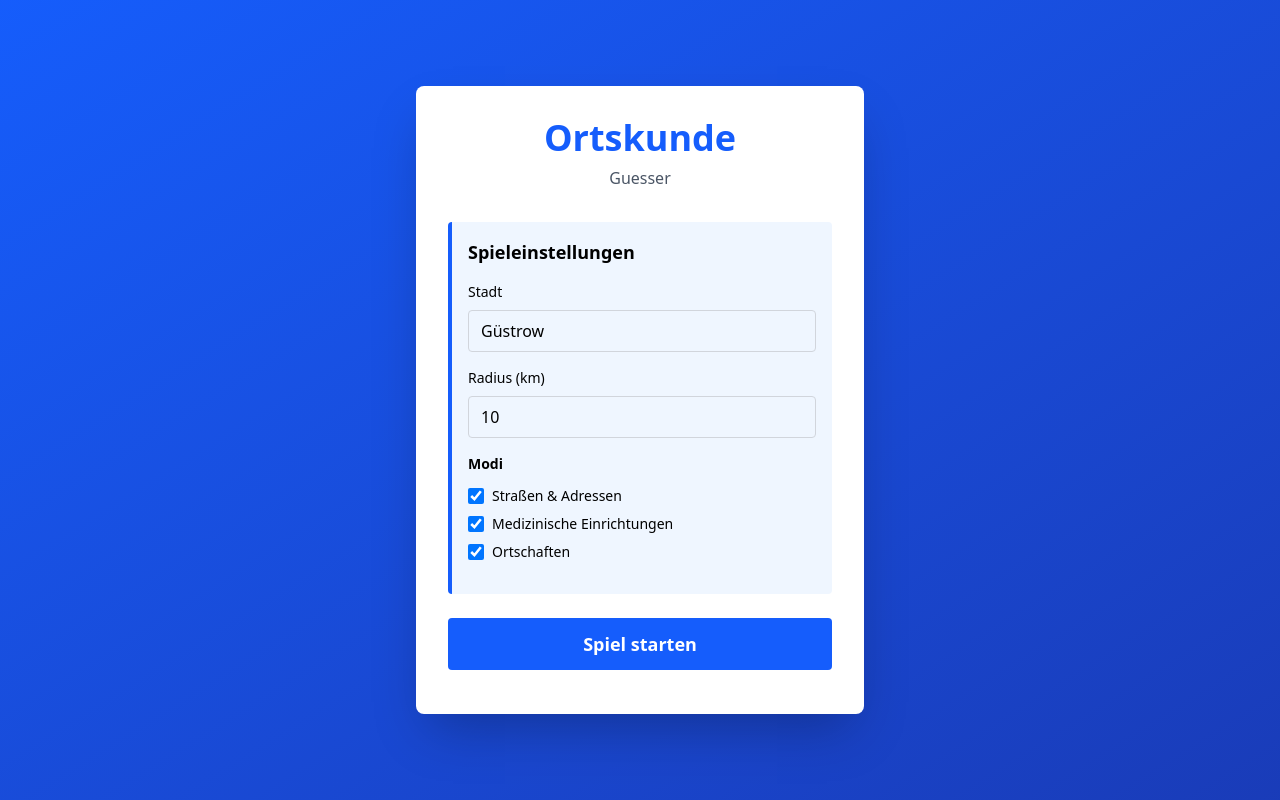
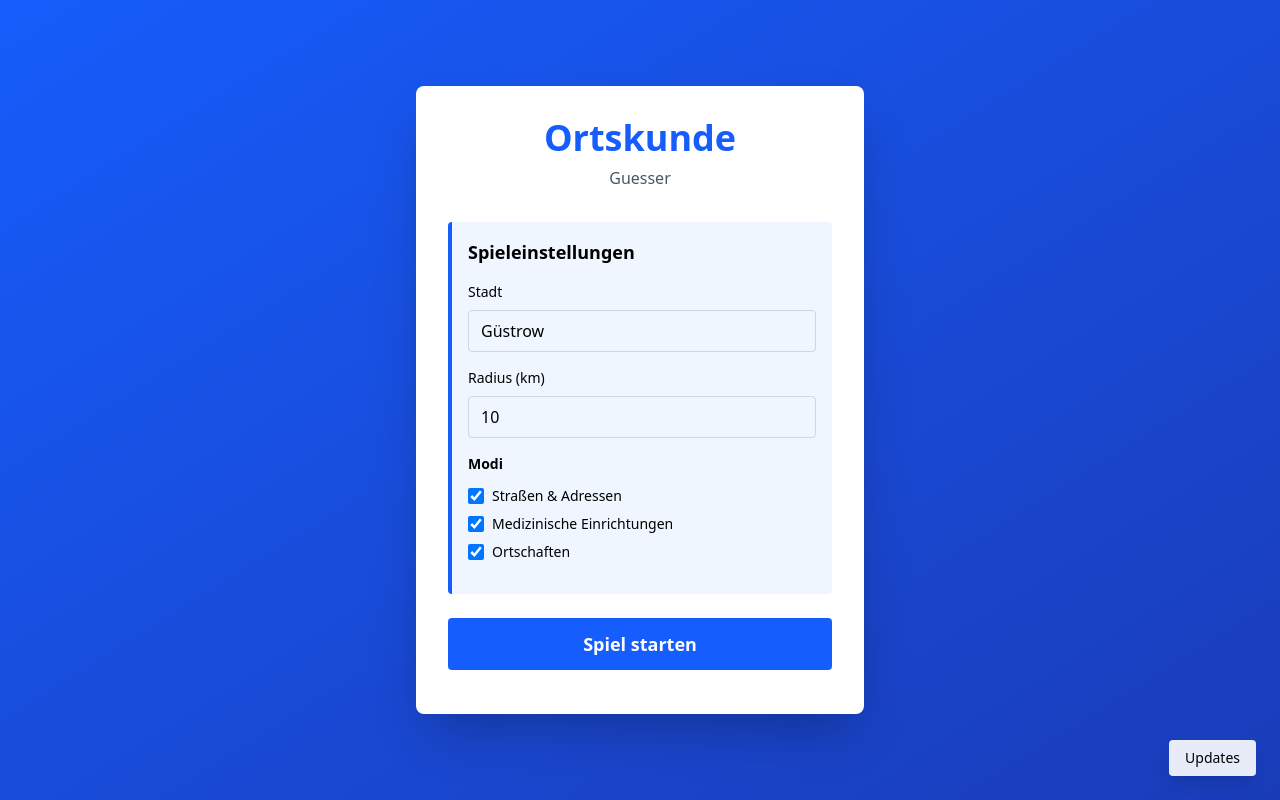
Before and after one commit to ArcticSpaceFox/OrtskundeGuesser, a Vue app: page / in a window 1280 px wide. Built offline with nearby package versions, Linux system fonts and the light colour scheme; no server answers.

Commit message:
v5.3 - Update Screen was added that shows all git commits

```diff
--- a/package.json
+++ b/package.json
@@ -4,6 +4,8 @@
   "version": "0.0.0",
   "type": "module",
   "scripts": {
+    "predev": "node scripts/gen-updates.js || true",
+    "prebuild": "node scripts/gen-updates.js || true",
     "dev": "vite",
     "build": "vite build",
     "preview": "vite preview"
--- /dev/null
+++ b/public/updates.json
@@ -0,0 +1,67 @@
+[
+  {
+    "hash": "c176343",
+    "date": "2026-02-06",
+    "message": "v5.2 - Game loop fixes"
+  },
+  {
+    "hash": "bf74f6c",
+    "date": "2026-02-06",
+    "message": "v5.1 - Gamification update - timer"
+  },
+  {
+    "hash": "5c7f720",
+    "date": "2026-02-01",
+    "message": "v5 - deploy 1"
+  },
+  {
+    "hash": "12455a2",
+    "date": "2026-02-01",
+    "message": "v4.3 - scoring update"
+  },
+  {
+    "hash": "dba0381",
+    "date": "2026-02-01",
+    "message": "v4.2"
+  },
+  {
+    "hash": "3337a73",
+    "date": "2026-02-01",
+    "message": "v4.1"
+  },
+  {
+    "hash": "1fd4ee0",
+    "date": "2026-02-01",
+    "message": "v4"
+  },
+  {
+    "hash": "4af18fa",
+    "date": "2026-02-01",
+    "message": "v3.3 - nursing homes"
+  },
+  {
+    "hash": "0361ecd",
+    "date": "2026-02-01",
+    "message": "v3.2"
+  },
+  {
+    "hash": "5dc320b",
+    "date": "2026-02-01",
+    "message": "v3.1"
+  },
+  {
+    "hash": "df00534",
+    "date": "2026-02-01",
+    "message": "v3"
+  },
+  {
+    "hash": "53cce7d",
+    "date": "2026-02-01",
+    "message": "v2"
+  },
+  {
+    "hash": "afd215d",
+    "date": "2026-02-01",
+    "message": "v1"
+  }
+]
--- /dev/null
+++ b/scripts/gen-updates.js
@@ -0,0 +1,37 @@
+#!/usr/bin/env node
+import { spawnSync } from 'child_process'
+import { writeFileSync } from 'fs'
+import { resolve } from 'path'
+
+function generate() {
+  const out = []
+  try {
+    // Use spawnSync to avoid shell interpretation issues with percent signs
+    const res = spawnSync('git', ['log', '--pretty=format:%h|%ad|%s', '--date=short', '-n', '200'], { encoding: 'utf8' })
+    if (res.status === 0 && res.stdout) {
+      const lines = res.stdout.split('\n').filter(Boolean)
+      for (const line of lines) {
+        const parts = line.split('|')
+        if (parts.length >= 3) {
+          out.push({ hash: parts[0], date: parts[1], message: parts.slice(2).join('|') })
+        }
+      }
+    } else {
+      // git failed — fallback placeholder
+      out.push({ hash: 'none', date: new Date().toISOString().slice(0,10), message: 'No git history available' })
+    }
+  } catch (e) {
+    out.push({ hash: 'none', date: new Date().toISOString().slice(0,10), message: 'No git history available' })
+  }
+
+  const target = resolve(process.cwd(), 'public', 'updates.json')
+  try {
+    writeFileSync(target, JSON.stringify(out, null, 2), 'utf8')
+    console.log('Wrote', target)
+  } catch (e) {
+    console.error('Failed to write updates.json', e)
+    process.exit(1)
+  }
+}
+
+generate()
--- a/src/components/MapGame.vue
+++ b/src/components/MapGame.vue
@@ -2,14 +2,17 @@
   <div class="h-screen w-screen overflow-hidden bg-gray-100">
     <!-- Start Screen -->
     <StartScreen
-      v-if="gamePhase === 'start'"
+      v-if="gamePhase === 'start' && !showUpdates"
       :city="centerCity"
       :radius="radiusKm"
       :show-addresses="showAddresses"
       :show-nursing-homes="showNursingHomes"
       :show-villages="showVillages"
       @start-game="handleStartGame"
+      @open-updates="showUpdates = true"
     />
+
+    <Updates v-if="gamePhase === 'start' && showUpdates" @close="showUpdates = false" />
 
     <!-- Game Screen -->
     <template v-else-if="gamePhase === 'playing'">
@@ -80,6 +83,7 @@ import GameMap from './GameMap.vue'
 import BottomInfo from './BottomInfo.vue'
 import SettingsPanel from './SettingsPanel.vue'
 import StartScreen from './StartScreen.vue'
+import Updates from './Updates.vue'
 import EndScreen from './EndScreen.vue'
 
 const gameStore = useGameStore()
@@ -87,6 +91,7 @@ const { challenge, totalScore, roundsPlayed, roundsCounted, lastPoints, message,
 gameStore.init()
 
 const mapRef = ref(null)
+const showUpdates = ref(false)
 // Round timer (30s)
 const timerRemaining = ref(30)
 let timerId = null
--- a/src/components/StartScreen.vue
+++ b/src/components/StartScreen.vue
@@ -50,6 +50,12 @@
       >
         Spiel starten
       </button>
+          <button
+            @click="$emit('open-updates')"
+            class="fixed bottom-6 right-6 px-4 py-2 bg-white/90 text-sm rounded shadow-lg"
+          >
+            Updates
+          </button>
     </div>
   </div>
 </template>
--- /dev/null
+++ b/src/components/Updates.vue
@@ -0,0 +1,34 @@
+<template>
+  <div class="h-screen w-screen bg-white flex flex-col p-4">
+    <div class="flex items-center justify-between mb-4">
+      <h2 class="text-2xl font-bold">Updates</h2>
+      <div>
+        <button @click="$emit('close')" class="px-3 py-2 bg-gray-200 rounded">Schließen</button>
+      </div>
+    </div>
+
+    <div class="overflow-auto flex-1">
+      <ul class="space-y-3">
+        <li v-for="item in updates" :key="item.hash" class="p-3 border rounded">
+          <div class="text-sm text-gray-500">{{ item.date }} • {{ item.hash }}</div>
+          <div class="mt-1 font-medium">{{ item.message }}</div>
+        </li>
+      </ul>
+      <div v-if="!updates.length" class="text-gray-500">Keine Updates gefunden.</div>
+    </div>
+  </div>
+</template>
+
+<script setup>
+import { ref, onMounted } from 'vue'
+
+const updates = ref([])
+
+onMounted(async () => {
+  try {
+    const res = await fetch('/updates.json')
+    if (res.ok) updates.value = await res.json()
+  } catch (e) {}
+})
+
+</script>
```
